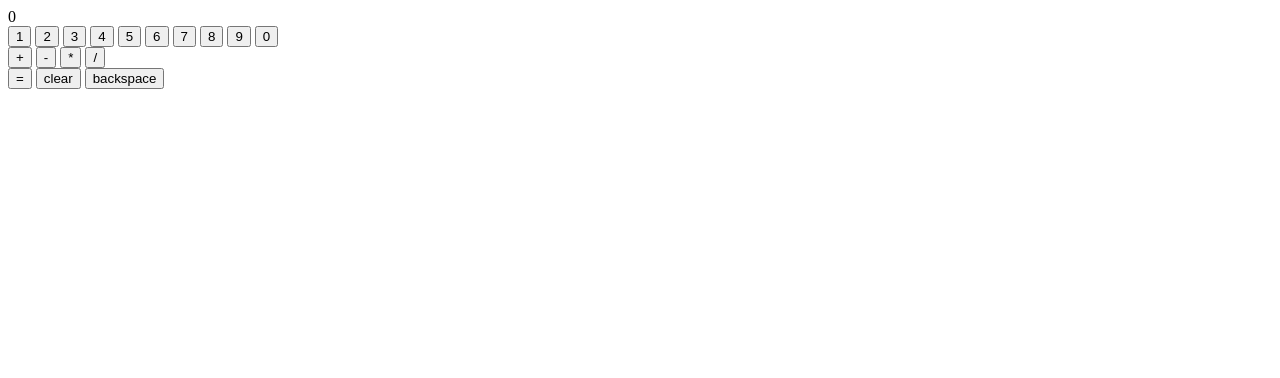
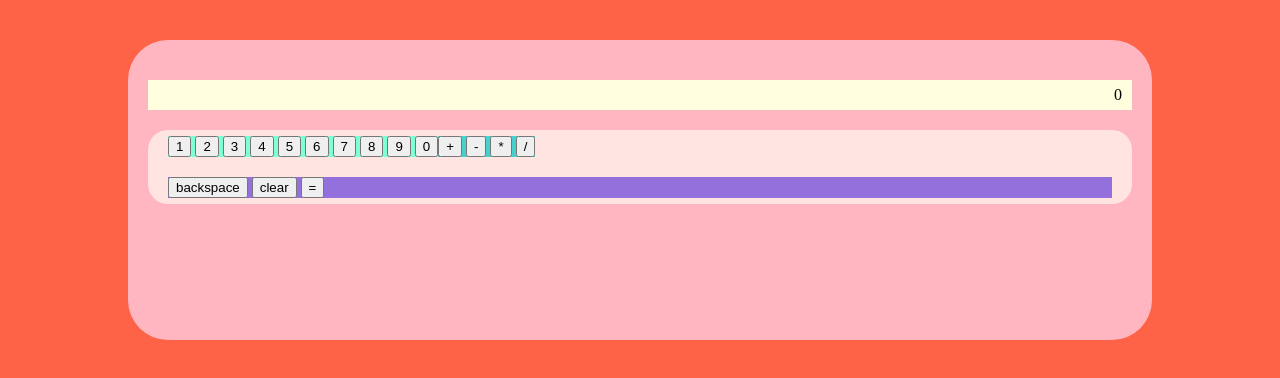
Before and after one commit to jdoria702/calculatorTOP, a plain HTML site: page index.html in a window 1280 px wide. Drawn offline with Linux system fonts and the light colour scheme.

Commit message:
Added style.css
created flexes

```diff
--- a/index.html
+++ b/index.html
@@ -2,15 +2,16 @@
 <html lang="en">
 <head>
     <script src="script.js" defer></script>
+    <link rel="stylesheet" href="style.css">
     <meta charset="UTF-8">
     <meta name="viewport" content="width=device-width, initial-scale=1.0">
     <title>Calculator - TOP</title>
 </head>
 <body>
-    <div class="page">
-        <div class="calculator">
-            <div class="display">0</div>
-            <div class="buttons">
+    <div class="calculator">
+        <div class="display">0</div>
+        <div class="buttons">
+            <div class="main-buttons">
                 <div class="nums">
                     <button id="1">1</button>
                     <button id="2">2</button>
@@ -29,11 +30,11 @@
                     <button id="*">*</button>
                     <button id="/">/</button>
                 </div>
-                <div>
-                    <button id="=">=</button>
-                    <button id="clear">clear</button>
-                    <button id="back">backspace</button>
-                </div>
+            </div>
+            <div class="misc">
+                <button id="back">backspace</button>
+                <button id="clear">clear</button>
+                <button id="=">=</button>
             </div>
         </div>
     </div>
--- a/style.css
+++ b/style.css
@@ -0,0 +1,58 @@
+* {
+    box-sizing: border-box;
+}
+
+body {
+    margin: 0px;
+    padding: 0px;
+    background-color: tomato;
+    display: flex;
+    flex-direction: column;
+    align-items: center;
+    min-height: 100vh;
+}
+
+.calculator {
+    background-color: lightpink;
+    margin-top: 40px;
+    display: flex;
+    flex-direction: column;
+    width: 80%;
+    height: 300px;
+    border-radius: 40px;
+    padding: 40px 20px;
+}
+
+.display {
+    background-color: lightyellow;
+    display: flex;
+    justify-content: right;
+    padding: 6px 10px;
+}
+
+.buttons {
+    margin-top: 20px;
+    background-color: mistyrose;
+    display: flex;
+    flex-direction: column;
+    padding: 6px 20px;
+    border-radius: 20px;
+}
+
+.main-buttons {
+    display: flex;
+    flex-direction: row;
+}
+
+.nums {
+    background-color: aquamarine;
+}
+
+.ops {
+    background-color: mediumturquoise;
+}
+
+.misc {
+    margin-top: 20px;
+    background-color: mediumpurple;
+}
```
